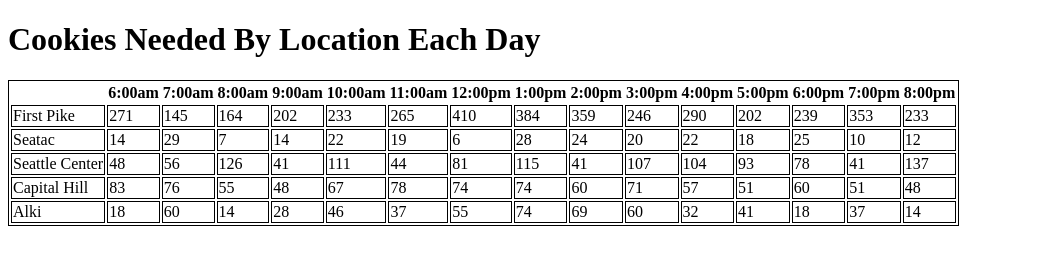
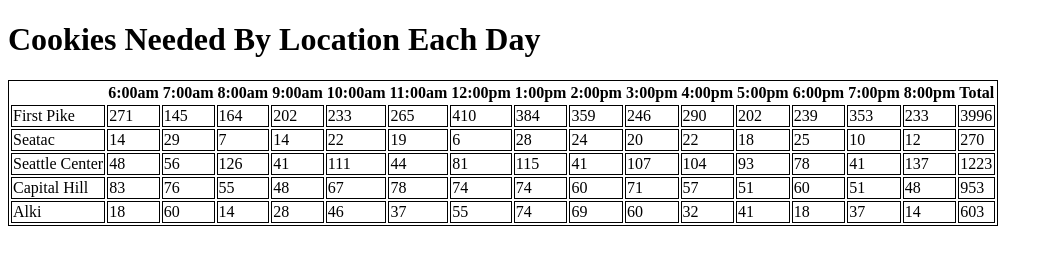
Before and after one commit to JBEpstein/cookie-stand, a plain HTML site: page index.html in a window 1280 px wide. Shown: the whole page, without its empty margins (0-1053 px from the left). Drawn offline with Linux system fonts and the light colour scheme.

Commit message:
added table totals

```diff
--- a/app.js
+++ b/app.js
@@ -1,3 +1,5 @@
+'use strict'
+
 function Store (location,min,max,avg){
   this.location = location;
   this.minCust = min;
@@ -22,16 +24,23 @@ function makeTable(arr) {
    for (var i = 0; i < arr.length; i++) {
         var row = document.createElement('tr');
         fragment.appendChild(row);
+        var total = 0;
 
        for (var j = 0; j < 16; j++) {
             var cell = document.createElement('td');
-            if(j == 0){
+            if (j == 0){
             cell.appendChild(document.createTextNode(arr[i].location));
           } else {
-              cell.appendChild(document.createTextNode(arr[i].hourlySales()));
+              var hs = arr[i].hourlySales();
+              cell.appendChild(document.createTextNode(hs));
+              total = total + hs;
+              console.log(total);
           }
             row.appendChild(cell);
         }
+        var cellTotal = document.createElement('td');
+        cellTotal.appendChild(document.createTextNode(total));
+        row.appendChild(cellTotal);
     }
 
    var genTable = document.getElementById('genTable');
--- a/index.html
+++ b/index.html
@@ -23,6 +23,7 @@
       <th>6:00pm</th>
       <th>7:00pm</th>
       <th>8:00pm</th>
+      <th>Total</th>
     </table>
     <script src="app.js" type="text/javascript"></script>
   </body>
```
